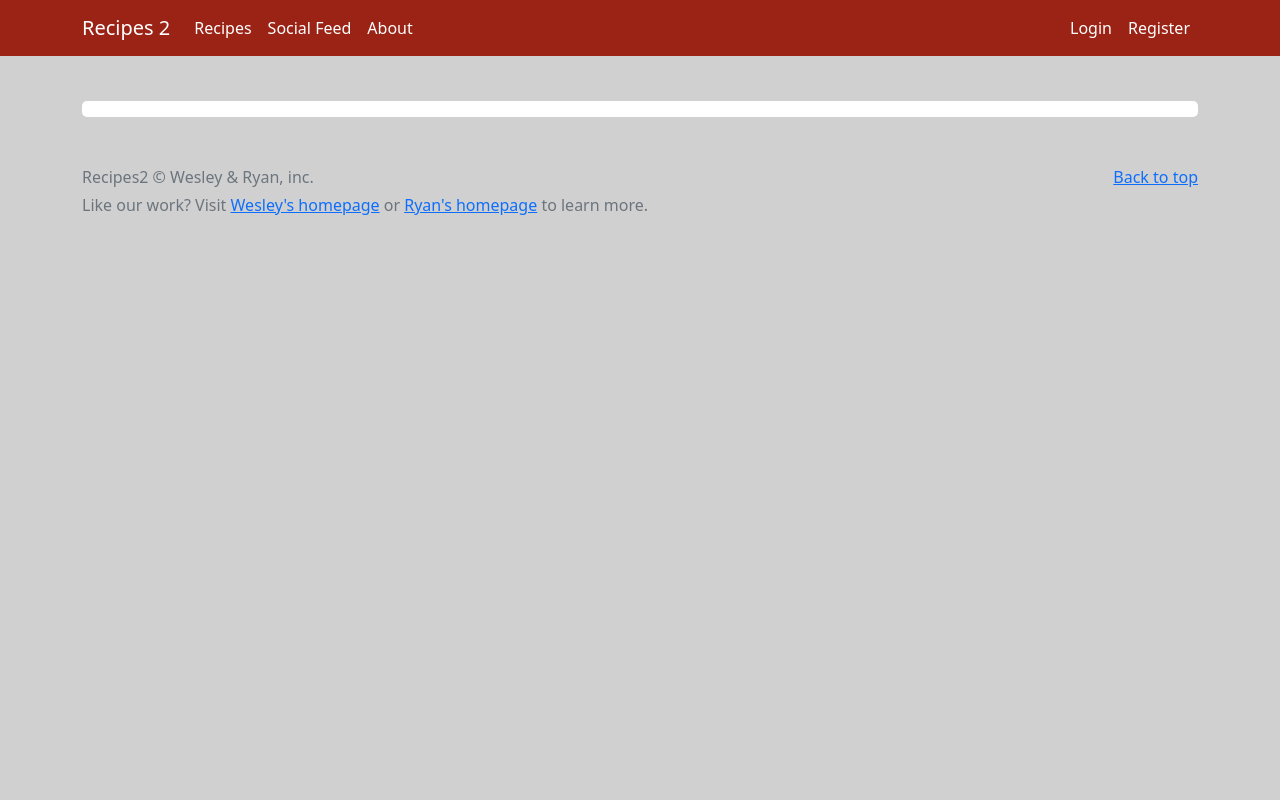
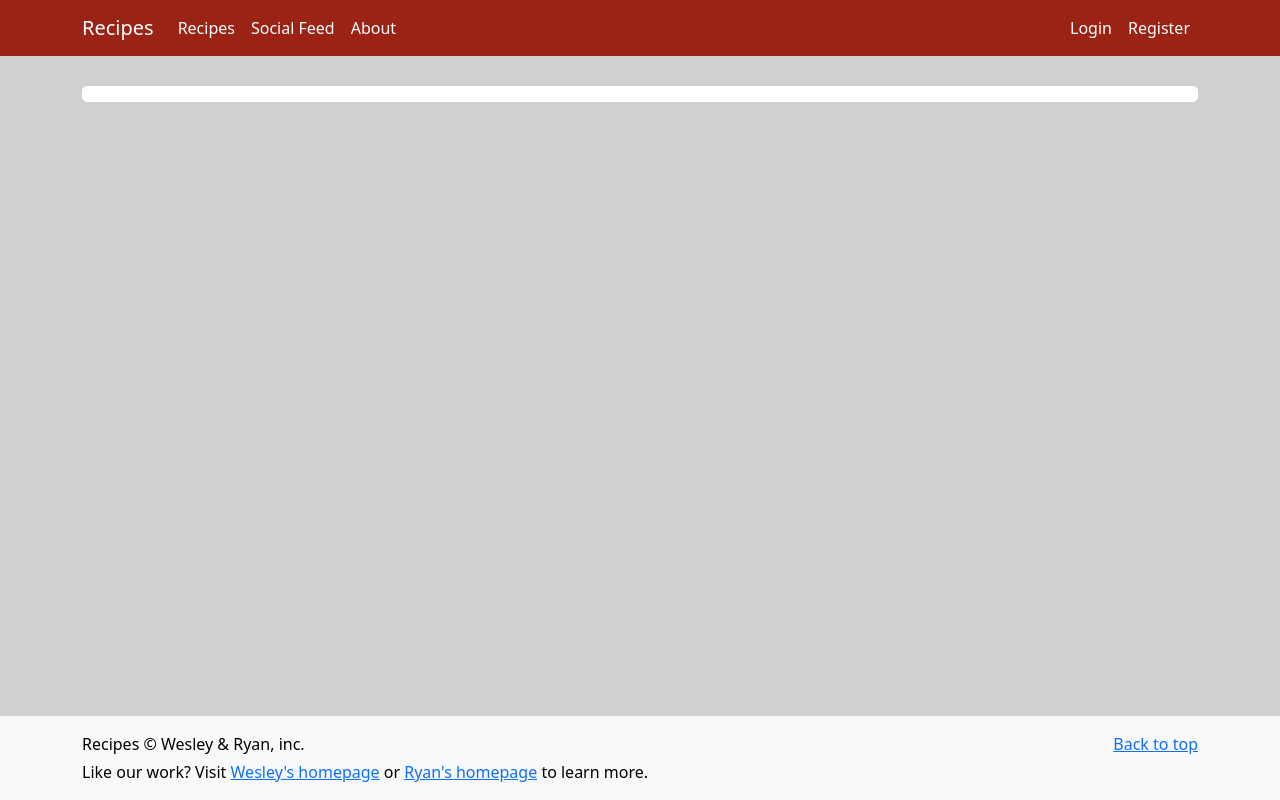
Before and after one commit to RyanWhipple/cookbook, a Flask app: page / in a window 1280 px wide. Run offline with Flask 2, Linux system fonts and the light colour scheme; data that the repository does not hold is empty.

Commit message:
minor layout updates

```diff
--- a/recipes2/static/main.css
+++ b/recipes2/static/main.css
@@ -7,7 +7,7 @@
 body {
   background: #d0d0d0;
   color: #000000;
-  padding-top: 125px;
+  padding-top: 110px;
   }
 
 .container {
@@ -19,6 +19,7 @@ body {
   padding-left: 1vh;
   padding-right: 1vh;
   padding-bottom: 2vh;
+  margin-bottom: 2vh;
   border-radius: 5px;
 }
 
--- a/recipes2/templates/about.html
+++ b/recipes2/templates/about.html
@@ -1,7 +1,7 @@
 {% extends "layout.html" %}
 
 {% block content %}
-<div class="container rounded-3">
+<div class="container bg-white p-3 rounded-3">
     <h1>About</h1>
     <p><b>Recipes</b> is a portfolio project by <a href="#">Wesley Giles</a> and <a href="https://ryanwhipple.github.io">Ryan Whipple</a>  It combines recipe book features with a social media feed.  Users can:</p>
     <ul>
--- a/recipes2/templates/layout.html
+++ b/recipes2/templates/layout.html
@@ -1,5 +1,5 @@
 <!DOCTYPE html>
-<html lang="en">
+<html lang="en" class="h-100">
 <head>
     <meta charset="UTF-8">
     <meta http-equiv="X-UA-Compatible" content="IE=edge">
@@ -23,13 +23,13 @@
     </title>
 </head>
 
-<body class="">
+<body class="d-flex flex-column h-100">
 <!-- <body class="bg-secondary"> -->
 
     <header class="site-header">
         <nav class="navbar navbar-expand-md navbar-dark fixed-top">
             <div class="container">
-                <a class="navbar-brand mr-4" href="/">Recipes 2</a>
+                <a class="navbar-brand mr-4" href="/">Recipes</a>
                 <button class="navbar-toggler" type="button" data-toggle="collapse" data-target="#navbarToggle" aria-controls="navbarToggle" aria-expanded="false" aria-label="Toggle navigation">
                     <span class="navbar-toggler-icon"></span>
                 </button>
@@ -79,12 +79,12 @@
     {% block content %}{% endblock %}
 
     <!-- Footer -->
-    <footer class="text-muted py-5">
+    <footer class="footer bg-light mt-auto py-3">
         <div class="container">
           <p class="float-end mb-1">
             <a href="#">Back to top</a>
           </p>
-          <p class="mb-1">Recipes2 © Wesley & Ryan, inc.</p>
+          <p class="mb-1">Recipes © Wesley & Ryan, inc.</p>
           <p class="mb-0">Like our work? Visit <a href="#">Wesley's homepage</a> or <a href="https://ryanwhipple.github.io">Ryan's homepage</a> to learn more.</p>
         </div>
       </footer>
```
